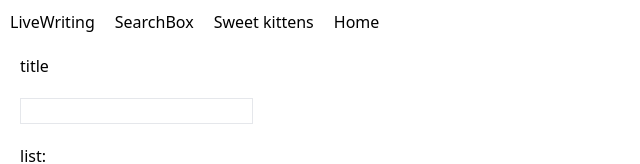
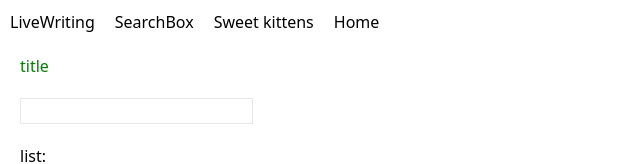
Before and after one commit to krystianwojtowicz/selleo, a React (Vite) app: page /searchbox in a window 1280 px wide. Shown: the top 164 px of the page, without its empty margins (0-640 px from the left). Built offline with nearby package versions, Linux system fonts and the light colour scheme.

Commit message:
using Derived State

```diff
--- a/src/components/Searchbox.tsx
+++ b/src/components/Searchbox.tsx
@@ -1,15 +1,13 @@
-import { useEffect, useState } from 'react';
+import { useState } from 'react';
 
 export default function Searchbox() {
   const colors = ['green', 'blue'];
 
-  const [color, setColor] = useState('');
   const [input, setInput] = useState('');
   const [searchResults, setSearchResults] = useState(colors);
 
   const handleSearch = (e: any) => {
     const searchValue = e.target.value;
-    setColor(searchValue);
     setInput(searchValue);
     const filteredResults = colors.filter((item) =>
       item.toLowerCase().includes(searchValue.toLowerCase()),
@@ -17,11 +15,7 @@ export default function Searchbox() {
     setSearchResults(filteredResults);
   };
 
-  useEffect(() => {
-    if (input) {
-      setColor(searchResults[0]);
-    }
-  }, [searchResults]);
+  const color = searchResults[0] || '';
 
   return (
     <div className="m-[20px]">
```
